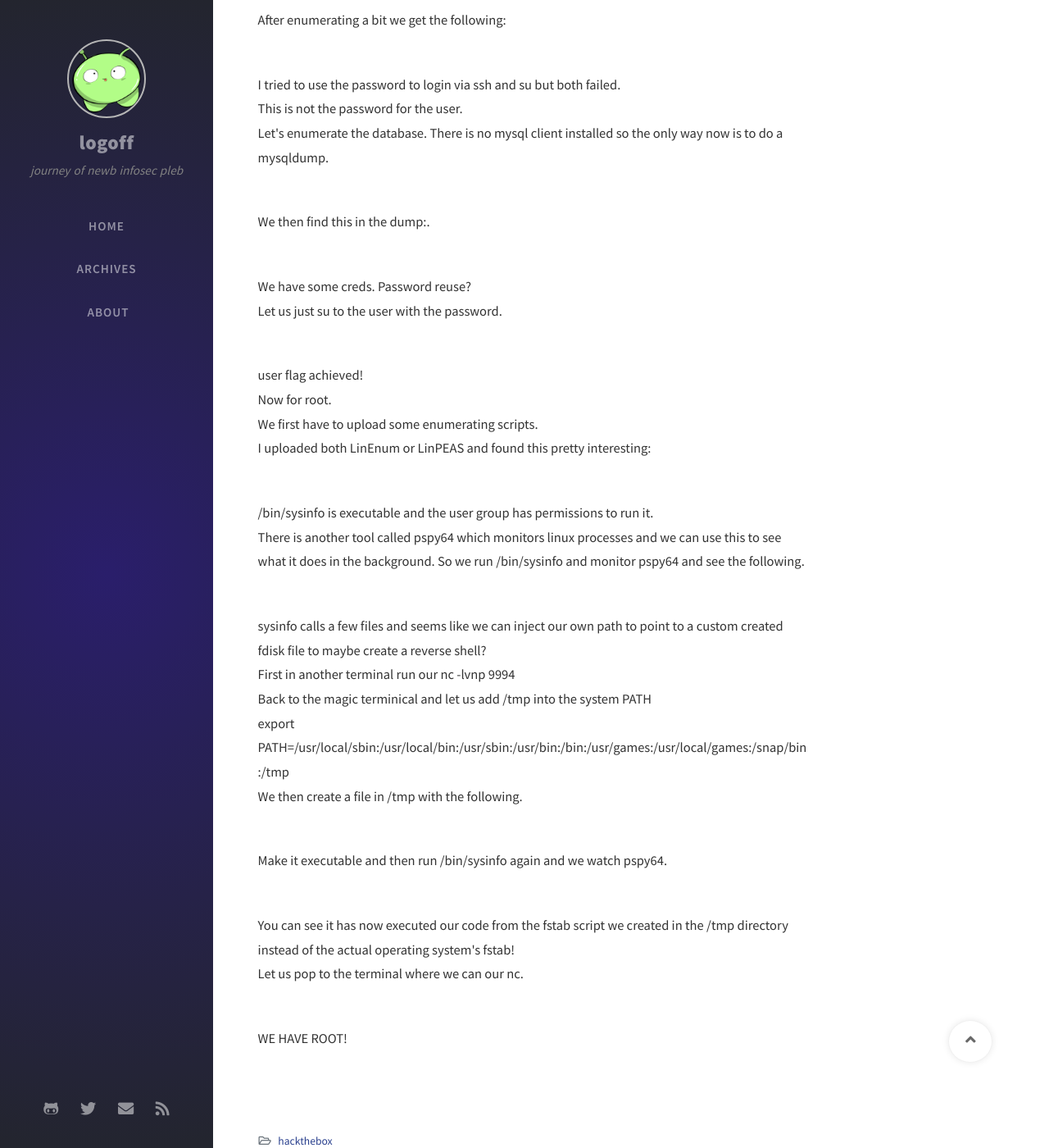
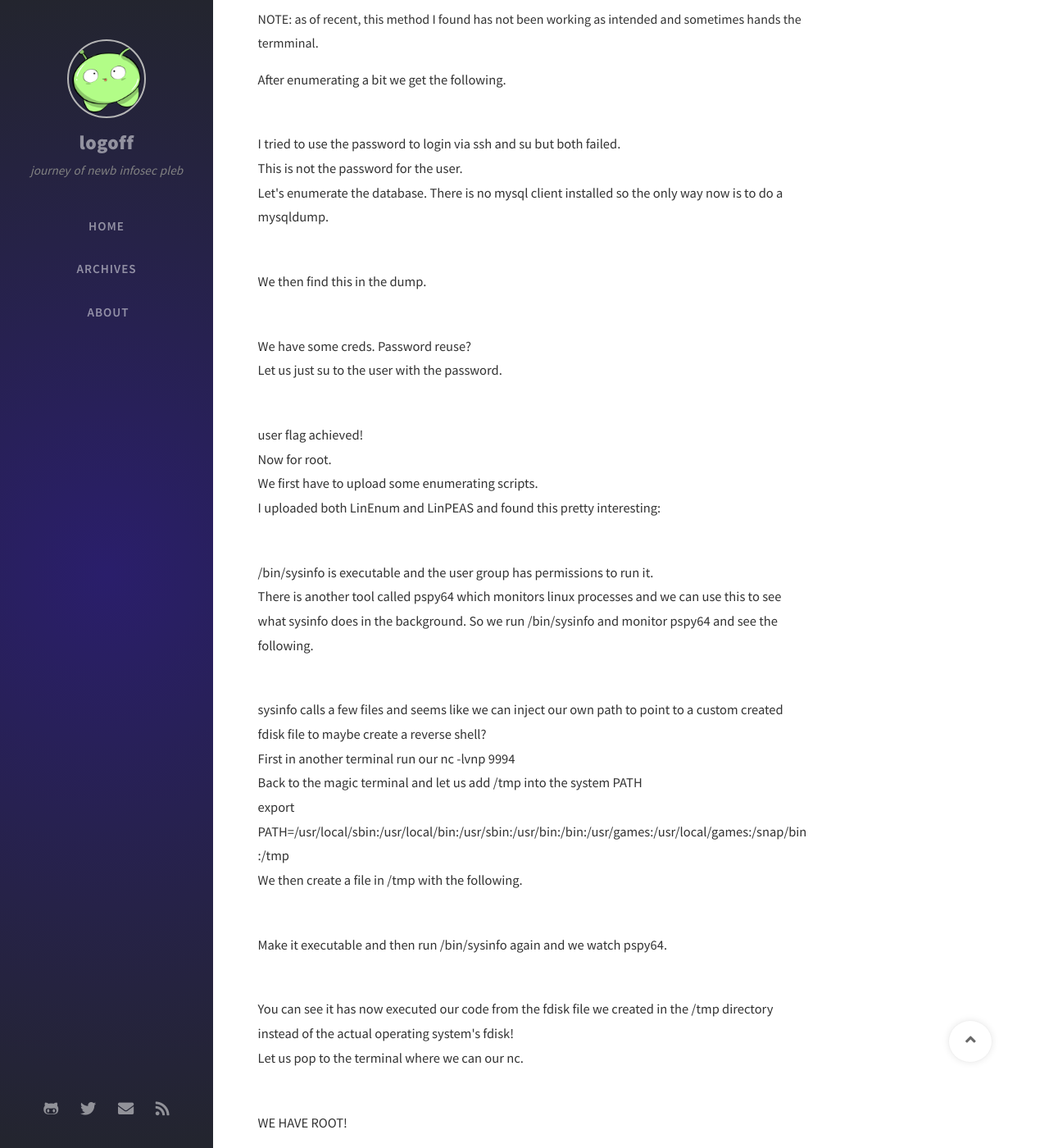
Before and after one commit to geoffchisnall/geoffchisnall.github.io, a Jekyll site: the page built from _posts/2020-04-20-Magic-Writeup.md, in a window 1280 px wide and 1400 px high, scrolled down 2127 px. Shown: the whole window at 82% size. Built offline with Jekyll 4.4.1, drawn with Linux system fonts in a browser that asks for light colours; nearby versions of some CDN libraries; comment, search, counter and statistics services are not loaded; some of the changed text lies outside the part shown.

Commit message:
pushing to repo

```diff
--- a/_posts/2020-04-20-Magic-Writeup.md
+++ b/_posts/2020-04-20-Magic-Writeup.md
@@ -52,13 +52,11 @@ Let's see what can be uploaded. Let's just click upload.
 
 <p>
 
-Only JPG, JPEG and PNG files are allowed.
+Only JPG, JPEG and PNG files are allowed. We need to bypass the filter.
 <br>
-Let's go for the bypassing the filter.
+Let's first upload a JPEG file and see where it saves it to.
 <br>
-Let's upload a file and see where it saves it to.
-<br>
-It uploads it to the front page on the slider and when you right click to view image we can see it saves it under http://10.10.10.185/images/uploads/
+When we upload a picture it adds it to the front page on the slider and so we can right click to view image and we can see it saves it under http://10.10.10.185/images/uploads/
 <br>
 Now let's do some magic
 <br>
@@ -93,12 +91,13 @@ Let's get an interactive shell
 <p>
 
 <ol><li>python -c 'import pty; pty.spawn("/bin/bash")'</li><li>ctrl + z (put's the nc into the background)</li><li>echo $TERM (this gets what your term is set as)</li><li>stty -a (this gets your windows size)</li><li>stty raw -echo (NOTE: you will not see any output after this)</li><li>fg (go back to the nc)</li><li>reset (this resets the terminal settings on the remote machine</li><li>In the Terminal type, type in the $TERM output you got, in my case it was xterm-256color. </li></ol>
-
+<br>
+NOTE: as of recent, this method I found has not been working as intended and sometimes hands the termminal.
 </p>
 
 <p>
 
-After enumerating a bit we get the following:
+After enumerating a bit we get the following.
 
 </p>
 
@@ -118,7 +117,7 @@ Let's enumerate the database. There is no mysql client installed so the only way
 
 <p>
 
-We then find this in the dump:.
+We then find this in the dump.
 
 </p>
 
@@ -143,7 +142,7 @@ Now for root.
 <br>
 We first have to upload some enumerating scripts.
 <br>
-I uploaded both LinEnum or LinPEAS and found this pretty interesting:
+I uploaded both LinEnum and LinPEAS and found this pretty interesting:
 
 </p>
 
@@ -153,7 +152,7 @@ I uploaded both LinEnum or LinPEAS and found this pretty interesting:
 
 /bin/sysinfo is executable and the user group has permissions to run it.
 <br>
-There is another tool called pspy64 which monitors linux processes and we can use this to see what it does in the background. So we run /bin/sysinfo and monitor pspy64 and see the following.
+There is another tool called pspy64 which monitors linux processes and we can use this to see what sysinfo does in the background. So we run /bin/sysinfo and monitor pspy64 and see the following.
 
 </p>
 
@@ -165,7 +164,7 @@ sysinfo calls a few files and seems like we can inject our own path to point to
 <br>
 First in another terminal run our nc -lvnp 9994
 <br>
-Back to the magic terminical and let us add /tmp into the system PATH
+Back to the magic terminal and let us add /tmp into the system PATH
 <br>
 export PATH=/usr/local/sbin:/usr/local/bin:/usr/sbin:/usr/bin:/bin:/usr/games:/usr/local/games:/snap/bin:/tmp
 <br>
@@ -185,7 +184,7 @@ Make it executable and then run /bin/sysinfo again and we watch pspy64.
 
 <p>
 
-You can see it has now executed our code from the fstab script we created in the /tmp directory instead of the actual operating system's fstab!
+You can see it has now executed our code from the fdisk file we created in the /tmp directory instead of the actual operating system's fdisk!
 <br>
 Let us pop to the terminal where we can our nc.
 
```
Also changed, not shown: other parts of _posts/2020-04-20-Magic-Writeup.md (+3 -3 lines).
